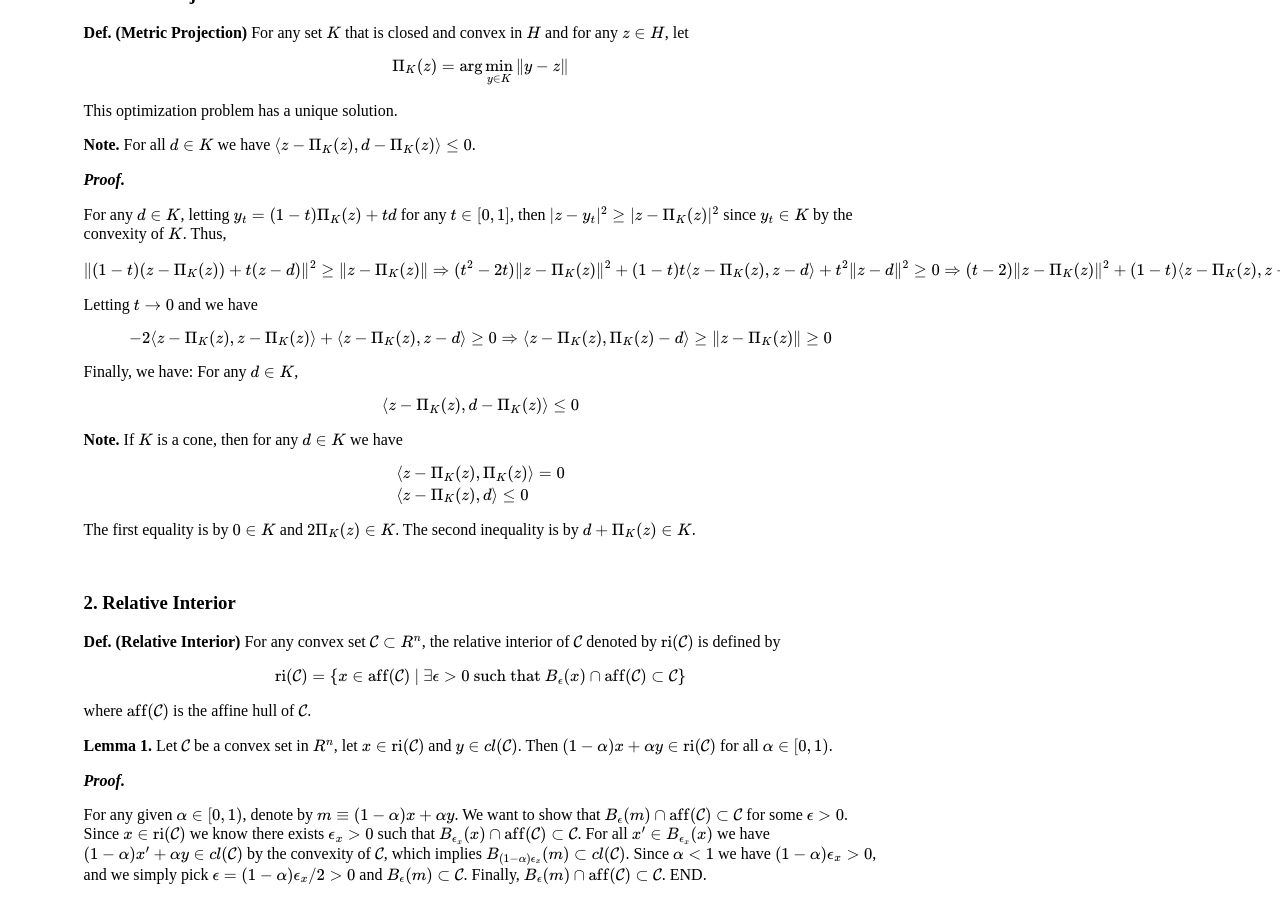
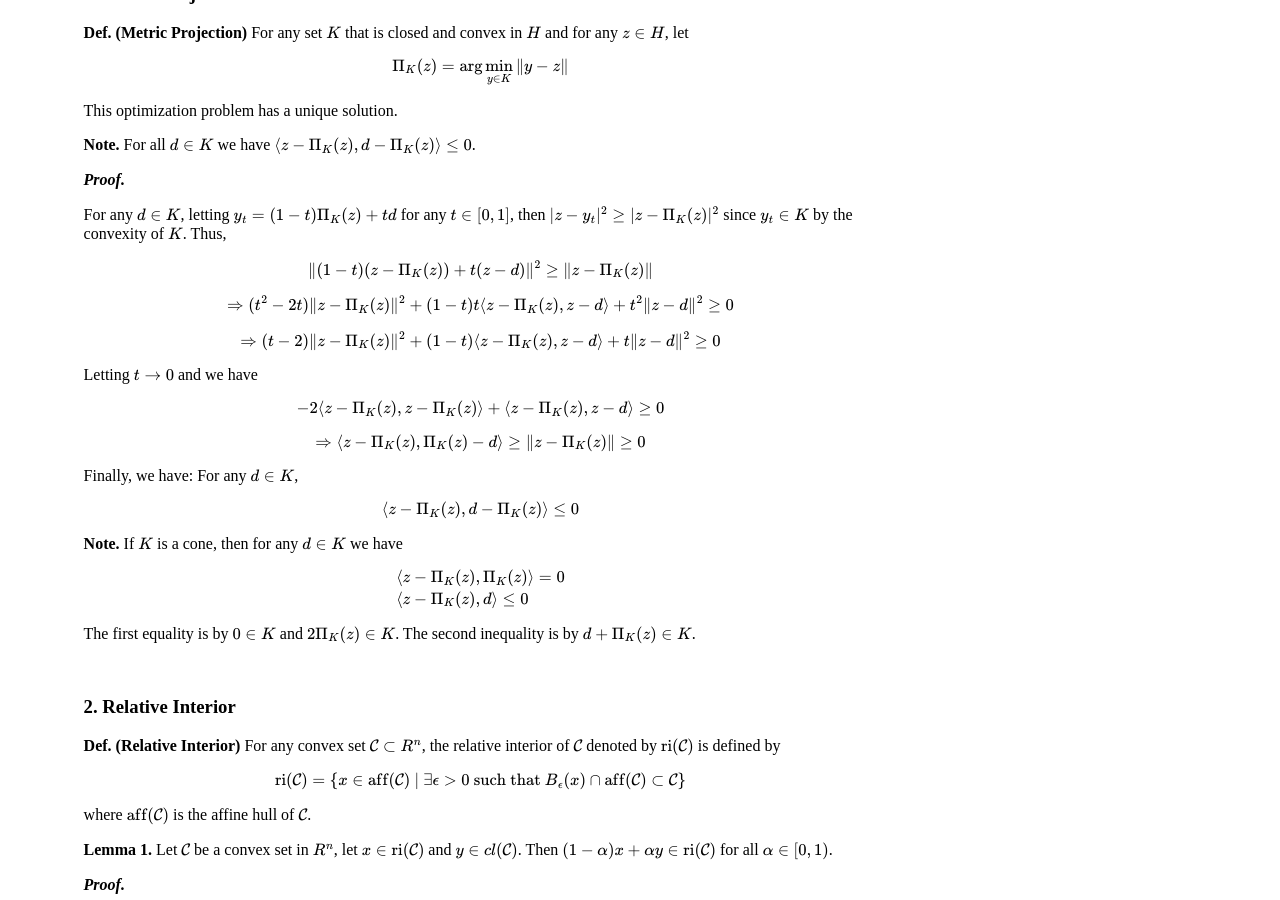
Before and after one commit to zhuanglinsheng/zhuanglinsheng.github.io, a Jekyll site: the page built from _posts/2021-07-03-RCQ.md, in a window 1280 px wide and 900 px high, scrolled down 446 px. Built offline with Jekyll 4.4.1, drawn with Linux system fonts in a browser that asks for light colours.

Commit message:
Update 2021-07-03-RCQ.md

```diff
--- a/_posts/2021-07-03-RCQ.md
+++ b/_posts/2021-07-03-RCQ.md
@@ -37,26 +37,38 @@ For any $d\in K$, letting $y_t=(1-t)\Pi_K(z)+td$ for any $t\in[0,1]$, then $\|z-
 
 
 $$
-\|(1-t)(z-\Pi_K(z))+t(z-d)\|^2 \ge \|z-\Pi_K(z)\|\\
+\|(1-t)(z-\Pi_K(z))+t(z-d)\|^2 \ge \|z-\Pi_K(z)\|
+$$
+
+$$
 \Rightarrow
-(t^2-2t)\|z-\Pi_K(z)\|^2+(1-t)t\langle z-\Pi_K(z),z-d \rangle+t^2\|z-d\|^2 \ge 0\\
+(t^2-2t)\|z-\Pi_K(z)\|^2+(1-t)t\langle z-\Pi_K(z),z-d \rangle+t^2\|z-d\|^2 \ge 0
+$$
+
+
+$$
 \Rightarrow
 (t-2)\|z-\Pi_K(z)\|^2+(1-t)\langle z-\Pi_K(z),z-d \rangle+t\|z-d\|^2 \ge 0
 $$
+
 
 
 Letting $t\to0$ and we have
 
 
 $$
-- 2\langle z-\Pi_K(z),z-\Pi_K(z)\rangle + \langle z-\Pi_K(z),z-d \rangle \ge 0\\
+- 2\langle z-\Pi_K(z),z-\Pi_K(z)\rangle + \langle z-\Pi_K(z),z-d \rangle \ge 0
+$$
+
+
+$$
 \Rightarrow
 \langle z-\Pi_K(z), \Pi_K(z)-d\rangle \ge \|z-\Pi_K(z)\| \ge 0
 $$
 
 
+
 Finally, we have: For any $d\in K$,
-
 
 $$
 \langle z - \Pi_K(z),d-\Pi_K(z)\rangle \le 0
```
